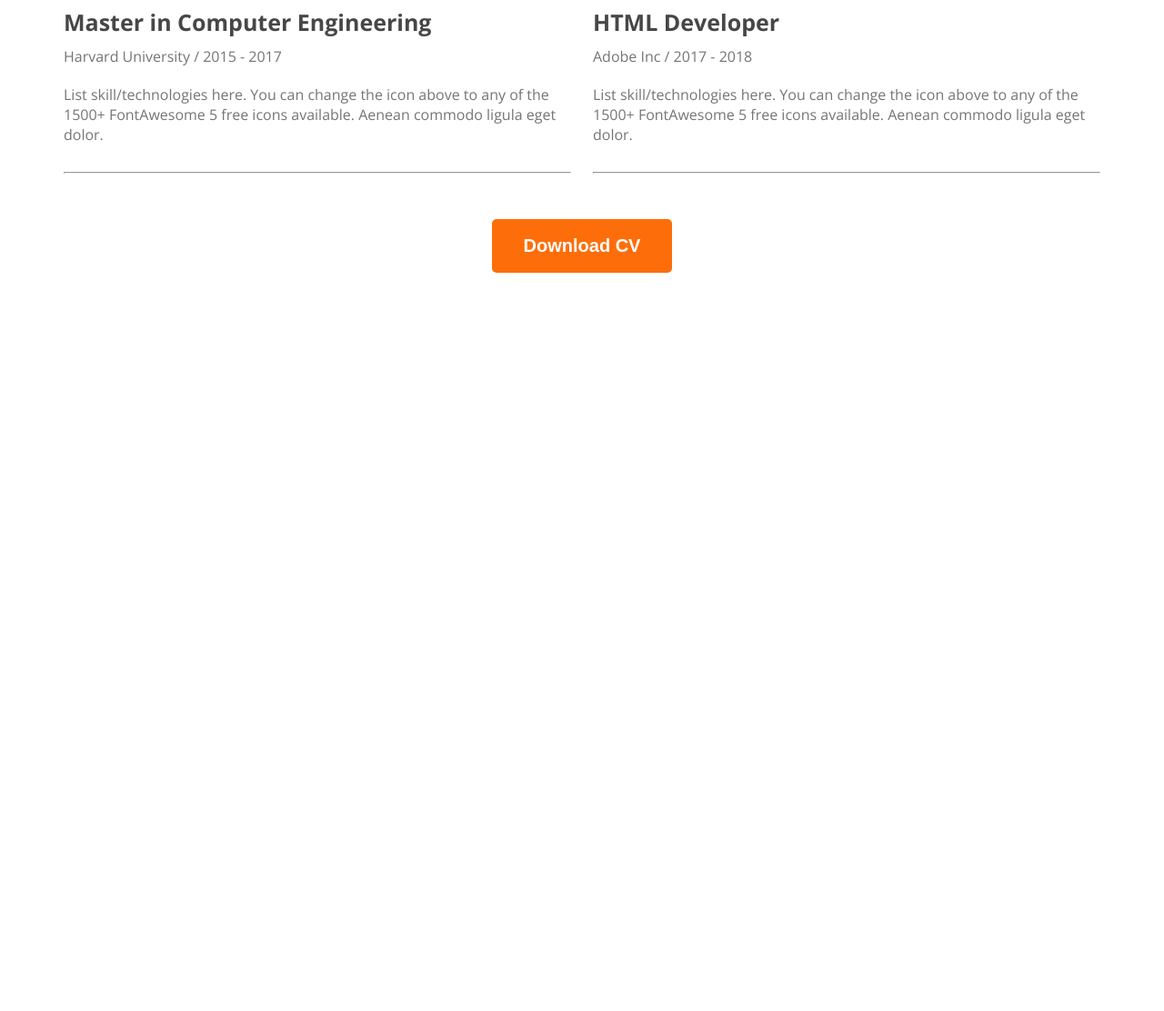
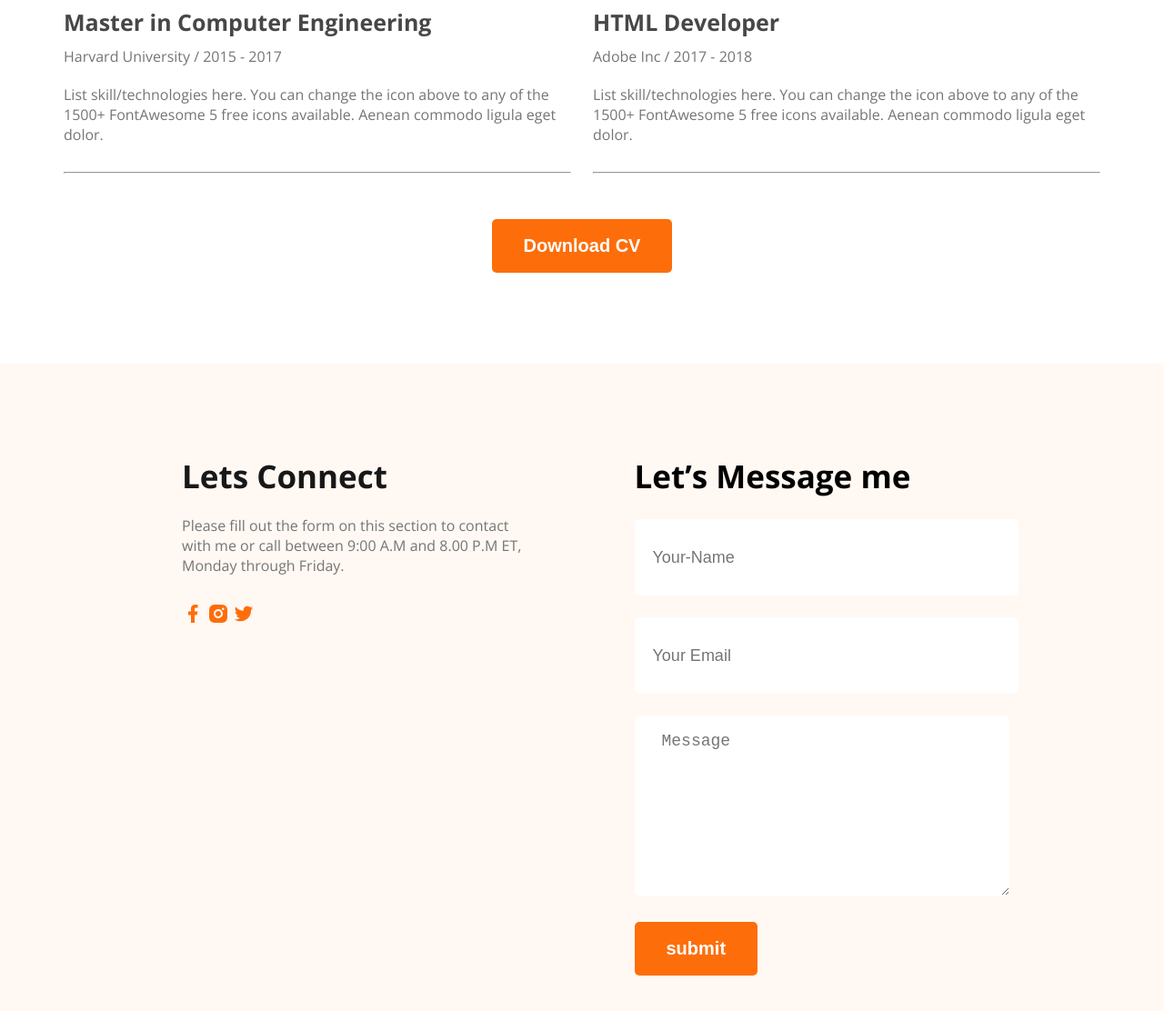
Before and after one commit to sanjoynath-coder/-Module-06--Build-a-beautuful-portfolio-website, a plain HTML site: page index.html in a window 1280 px wide. Shown: the part 2821-3933 px from the top of the page at 91% size. Before the commit the page ends 3121 px from the top, so only its background shows below. Drawn offline with nearby package versions, Linux system fonts and the light colour scheme.

Commit message:
added the footer secrion

```diff
--- a/index.html
+++ b/index.html
@@ -187,8 +187,23 @@
         <!-- my resume section end here  -->
     </main>
 
-    <footer>
-
+    <footer class="bg-secondary">
+        <div class="footer-column">
+            <h3 class="footer-title dark-1">Lets Connect</h3>
+            <p class="dark-3">Please fill out the form on this section to contact with me or call between 9:00 A.M and 8.00 P.M ET, Monday through Friday.</p>
+            <div class="icon-container">
+                <a href=""><img src="./images/icons/facebook.png" alt=""></a>
+                <a href=""><img src="./images/icons/insta.png" alt=""></a>
+                <a href=""><img src="./images/icons/twitter.png" alt=""></a>
+            </div>
+        </div>
+        <div class="footer-column">
+            <h3 class="footer-title">Let’s Message me</h3>
+            <input type="text" placeholder="Your-Name">
+            <input type="email" name="" id="" placeholder="Your Email">
+            <textarea name="" id="" placeholder="Message"></textarea>
+            <input class="btn-primary" type="submit" value="submit">
+        </div>
     </footer>
 </body>
 
--- a/styles/style.css
+++ b/styles/style.css
@@ -234,3 +234,48 @@ margin-bottom: 20px;
 }
 
 /* resume section end here */
+
+/* footer section start here */
+footer{
+    margin-top: 100px;
+    display: flex;
+    padding:100px 200px;
+    gap:115px;
+}
+.footer-column{
+    width: 50%;
+}
+.footer-title{
+    font-size: 35px;
+    font-weight: bold;
+    margin-bottom: 20px;
+}
+.icon-container{
+    margin-top: 30px;
+    width:50%;
+}
+
+footer input[type="text"], footer input[type="email"]{
+    display: block;
+    height:64px;
+    width:100%;
+    font-size: 18px;
+    padding:10px 20px;
+    border-radius: 5px;
+    border:none;
+    margin-top: 24px;
+}
+footer textarea{
+    height: 180px;
+    width:100%;
+    margin-top: 24px;
+    padding-top: 18px;
+    padding-left: 30px;
+    font-size: 18px;
+    border:none;
+    border-radius: 5px;
+}
+footer input[type="submit"]{
+    margin-top: 24px;
+}
+/* footer section end here */
```
